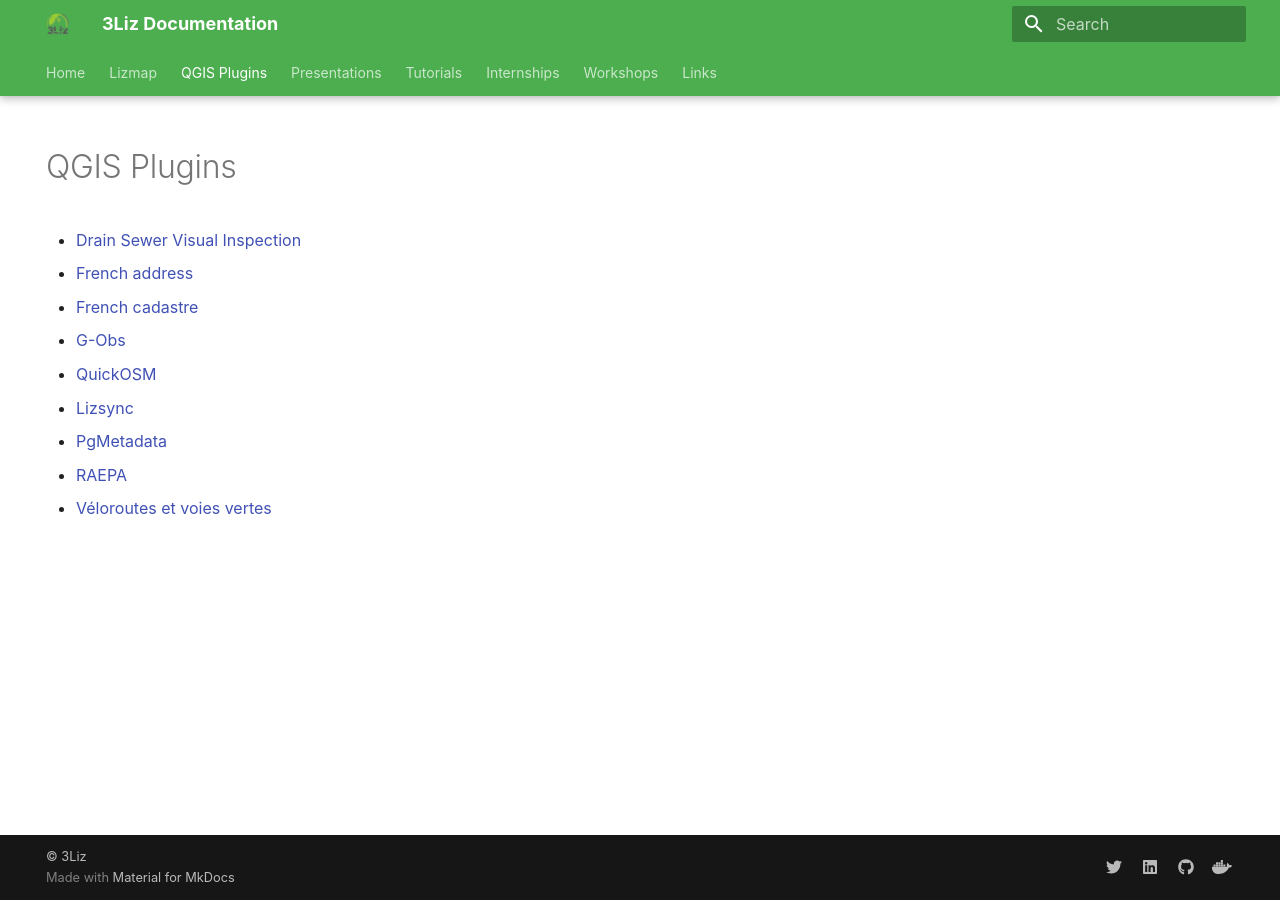
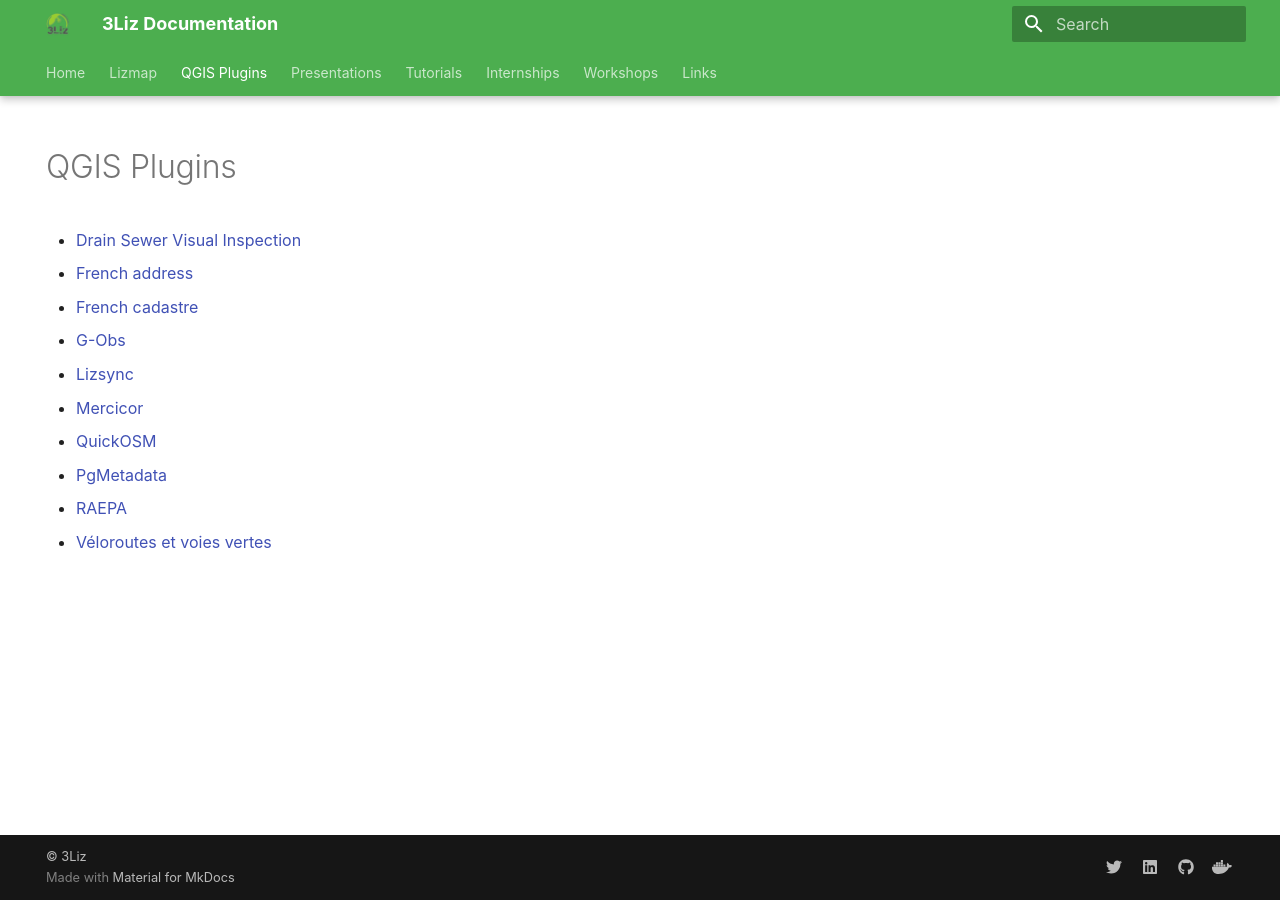
Before and after one commit to 3liz/3liz.github.io, an MkDocs documentation site: the page built from docs/plugins.md, in a window 1280 px wide. Built offline with MkDocs 1.6.1 and Material for MkDocs 9.7.7, drawn with Linux system fonts in a browser that asks for light colours; nearby versions of some CDN libraries.

Commit message:
Add mercicor plugin documentation link

```diff
--- a/docs/plugins.md
+++ b/docs/plugins.md
@@ -9,8 +9,9 @@
 * [French address](../qgis-gestion_base_adresse-plugin/)
 * [French cadastre](../QgisCadastrePlugin/)
 * [G-Obs](../qgis-gobs-plugin/)
+* [Lizsync](../qgis-lizsync-plugin/)
+* [Mercicor](../qgis-mercicor-plugin/)
 * [QuickOSM](../QuickOSM/)
-* [Lizsync](../qgis-lizsync-plugin/)
 * [PgMetadata](../qgis-pgmetadata-plugin/)
 * [RAEPA](../qgis-raepa-plugin/)
 * [Véloroutes et voies vertes](../qgis-veloroutes_voies_vertes-plugin/)
```
